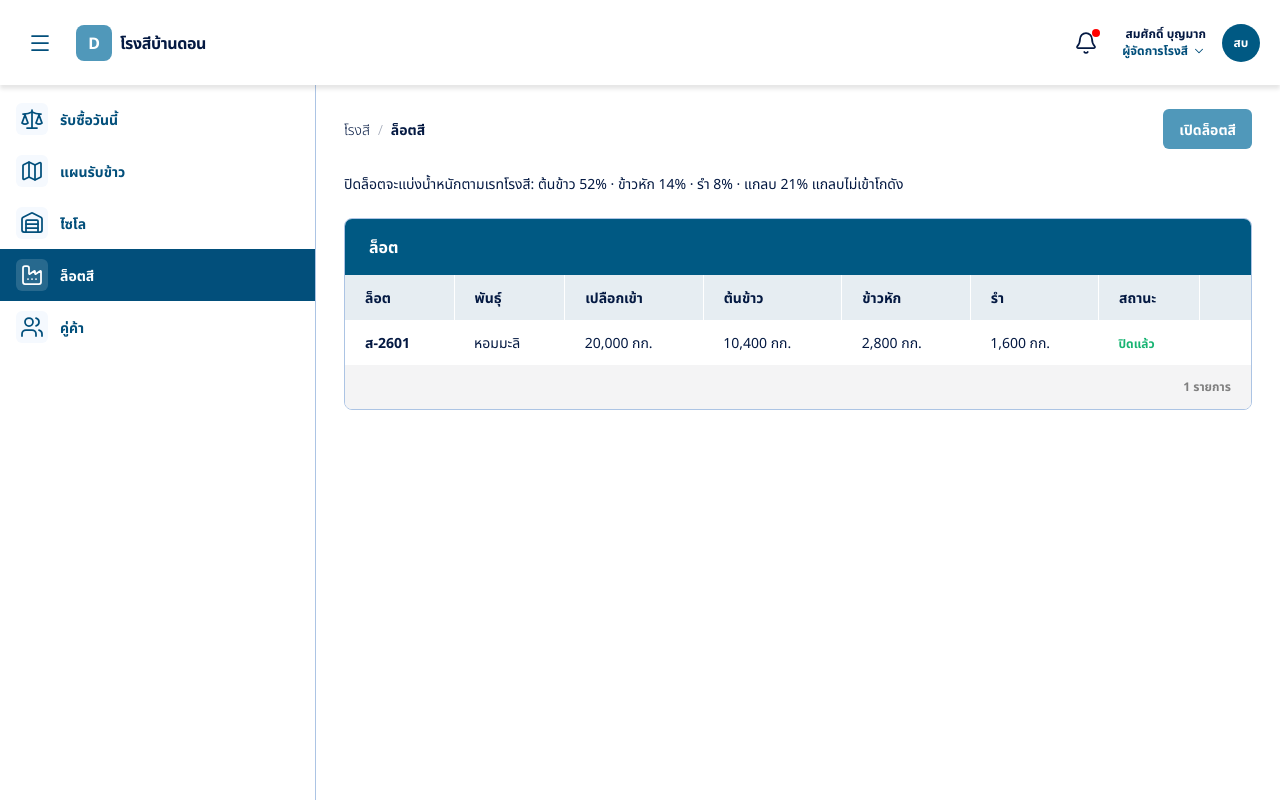
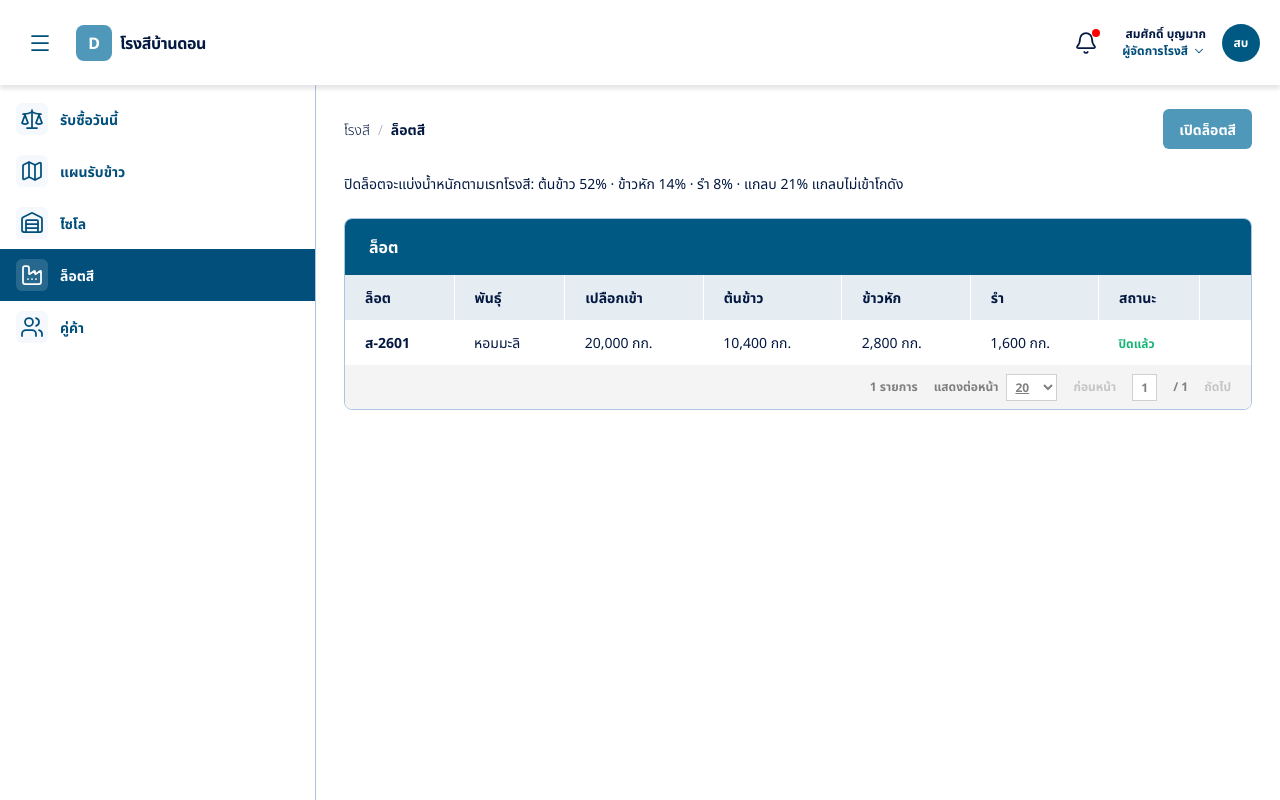
Before and after one commit to aphsx/refactor-dona, a Next.js app: page /mill in a window 1280 px wide. Built offline with nearby package versions, Linux system fonts and the light colour scheme.

Commit message:
Refactor pagination in various screens to use new Pagination component. Removed CountBar and integrated usePagination hook for better data handling and user experience across Farmers, Intake, Mill, Stock, and Supply screens.

```diff
--- a/components/farmers-screen.tsx
+++ b/components/farmers-screen.tsx
@@ -4,7 +4,7 @@ import Link from "next/link";
 import { useMemo, useState } from "react";
 import { Search } from "lucide-react";
 import { useMill } from "@/components/store";
-import { CountBar, PageHeader } from "@/components/ui";
+import { PageHeader, Pagination, usePagination } from "@/components/ui";
 import { farmerName, formatBaht, formatKg } from "@/lib/mill";
 
 export function FarmersScreen() {
@@ -17,6 +17,7 @@ export function FarmersScreen() {
       return haystack.includes(needle);
     });
   }, [farmers, query]);
+  const page = usePagination(rows, query);
 
   return (
     <div className="h-full overflow-y-auto px-7 py-6">
@@ -44,7 +45,7 @@ export function FarmersScreen() {
             </tr>
           </thead>
           <tbody>
-            {rows.map((farmer, index) => {
+            {page.rows.map((farmer, index) => {
               const fieldCount = plots.filter((plot) => plot.farmerId === farmer.id).length;
               return (
                 <tr key={farmer.id} className={index % 2 === 1 ? "bg-table" : "bg-white"}>
@@ -64,7 +65,14 @@ export function FarmersScreen() {
             })}
           </tbody>
         </table>
-        <CountBar count={rows.length} />
+        <Pagination
+          page={page.page}
+          pageCount={page.pageCount}
+          pageSize={page.pageSize}
+          total={page.total}
+          onPageChange={page.setPage}
+          onPageSizeChange={page.setPageSize}
+        />
       </div>
     </div>
   );
--- a/components/intake-screen.tsx
+++ b/components/intake-screen.tsx
@@ -3,7 +3,7 @@
 import { useMemo, useState } from "react";
 import { Plus } from "lucide-react";
 import { useMill } from "@/components/store";
-import { CountBar, Dialog, FarmerSelect, Kpi, PageHeader, PrimaryButton, SecondaryButton, StatusTab, inputClass } from "@/components/ui";
+import { Dialog, FarmerSelect, Kpi, PageHeader, Pagination, PrimaryButton, SecondaryButton, StatusTab, inputClass, usePagination } from "@/components/ui";
 import { farmerName, formatBaht, formatKg, formatTon, settle } from "@/lib/mill";
 
 type TicketFilter = "ทั้งหมด" | "รอชั่ง" | "เข้าไซโล";
@@ -25,6 +25,7 @@ export function IntakeScreen() {
     .filter((ticket) => filter === "ทั้งหมด" || ticket.status === filter)
     .slice()
     .sort((a, b) => a.queue - b.queue);
+  const page = usePagination(rows, filter);
 
   return (
     <div className="h-full overflow-y-auto px-7 py-6">
@@ -61,7 +62,7 @@ export function IntakeScreen() {
             </tr>
           </thead>
           <tbody>
-            {rows.map((ticket, index) => {
+            {page.rows.map((ticket, index) => {
               const farmer = farmers.find((item) => item.id === ticket.farmerId);
               return (
                 <tr key={ticket.id} className={index % 2 === 1 ? "bg-table" : "bg-white"}>
@@ -86,7 +87,14 @@ export function IntakeScreen() {
             })}
           </tbody>
         </table>
-        <CountBar count={rows.length} />
+        <Pagination
+          page={page.page}
+          pageCount={page.pageCount}
+          pageSize={page.pageSize}
+          total={page.total}
+          onPageChange={page.setPage}
+          onPageSizeChange={page.setPageSize}
+        />
       </div>
       {creating && <CreateTicket onClose={() => setCreating(false)} onCreate={createTicket} />}
       {weighId && <WeighTicket id={weighId} onClose={() => setWeighId(null)} onWeigh={weighTicket} />}
--- a/components/mill-screen.tsx
+++ b/components/mill-screen.tsx
@@ -2,7 +2,7 @@
 
 import { useState } from "react";
 import { useMill } from "@/components/store";
-import { CountBar, Dialog, PageHeader, PrimaryButton, SecondaryButton, inputClass } from "@/components/ui";
+import { Dialog, PageHeader, Pagination, PrimaryButton, SecondaryButton, inputClass, usePagination } from "@/components/ui";
 import { MILL_YIELD, formatKg, splitLot } from "@/lib/mill";
 
 export function MillScreen() {
@@ -12,6 +12,7 @@ export function MillScreen() {
   const [closeError, setCloseError] = useState("");
   const drySilos = silos.filter((silo) => silo.stage === "แห้ง");
   const closing = lots.find((lot) => lot.id === closingId) ?? null;
+  const page = usePagination(lots);
 
   return (
     <div className="h-full overflow-y-auto px-7 py-6">
@@ -35,7 +36,7 @@ export function MillScreen() {
             </tr>
           </thead>
           <tbody>
-            {lots.map((lot, index) => (
+            {page.rows.map((lot, index) => (
               <tr key={lot.id} className={index % 2 === 1 ? "bg-table" : "bg-white"}>
                 <td className="px-5 py-3 font-bold">{lot.code}</td>
                 <td className="px-5 py-3">{lot.variety}</td>
@@ -57,7 +58,14 @@ export function MillScreen() {
             ))}
           </tbody>
         </table>
-        <CountBar count={lots.length} />
+        <Pagination
+          page={page.page}
+          pageCount={page.pageCount}
+          pageSize={page.pageSize}
+          total={page.total}
+          onPageChange={page.setPage}
+          onPageSizeChange={page.setPageSize}
+        />
       </div>
       {opening && <OpenLot drySilos={drySilos} onClose={() => setOpening(false)} onOpen={openLot} />}
       {closing && (
--- a/components/stock-screen.tsx
+++ b/components/stock-screen.tsx
@@ -3,7 +3,7 @@
 import { useState } from "react";
 import { CloudSun } from "lucide-react";
 import { useMill } from "@/components/store";
-import { CountBar, Dialog, Kpi, PageHeader, PrimaryButton, SecondaryButton, inputClass } from "@/components/ui";
+import { Dialog, Kpi, PageHeader, Pagination, PrimaryButton, SecondaryButton, inputClass, usePagination } from "@/components/ui";
 import { formatKg, formatTon, type Silo } from "@/lib/mill";
 
 export function StockScreen() {
@@ -12,6 +12,7 @@ export function StockScreen() {
   const wetKg = silos.filter((silo) => silo.stage === "ชื้น").reduce((sum, silo) => sum + silo.kg, 0);
   const dryKg = silos.filter((silo) => silo.stage === "แห้ง").reduce((sum, silo) => sum + silo.kg, 0);
   const headKg = silos.filter((silo) => silo.stage === "ต้นข้าว").reduce((sum, silo) => sum + silo.kg, 0);
+  const page = usePagination(silos);
 
   return (
     <div className="h-full overflow-y-auto px-7 py-6">
@@ -38,7 +39,7 @@ export function StockScreen() {
             </tr>
           </thead>
           <tbody>
-            {silos.map((silo, index) => {
+            {page.rows.map((silo, index) => {
               const ratio = Math.min(100, Math.round((silo.kg / silo.capacityKg) * 100));
               return (
                 <tr key={silo.id} className={index % 2 === 1 ? "bg-table" : "bg-white"}>
@@ -64,7 +65,14 @@ export function StockScreen() {
             })}
           </tbody>
         </table>
-        <CountBar count={silos.length} />
+        <Pagination
+          page={page.page}
+          pageCount={page.pageCount}
+          pageSize={page.pageSize}
+          total={page.total}
+          onPageChange={page.setPage}
+          onPageSizeChange={page.setPageSize}
+        />
       </div>
       {drying && <DryDialog silo={drying} onClose={() => setDrying(null)} onDry={dryPaddy} />}
     </div>
--- a/components/supply-screen.tsx
+++ b/components/supply-screen.tsx
@@ -6,7 +6,7 @@ import { useSearchParams } from "next/navigation";
 
 const FieldMap = dynamic(() => import("@/components/field-map").then((mod) => mod.FieldMap), { ssr: false });
 import { useMill } from "@/components/store";
-import { StatusTab } from "@/components/ui";
+import { Pagination, StatusTab, usePagination } from "@/components/ui";
 import Link from "next/link";
 import { daysUntil, farmerName, formatKg, formatThaiDate, plotColor } from "@/lib/mill";
 
@@ -33,6 +33,7 @@ export function SupplyScreen() {
       .sort((a, b) => a.harvestOn.localeCompare(b.harvestOn));
   }, [plots, filter, focusFarmer]);
 
+  const page = usePagination(visible, `${filter}:${focusFarmer ?? ""}`);
   const mapPlots = useMemo(
     () =>
       visible.map((plot) => ({
@@ -76,8 +77,8 @@ export function SupplyScreen() {
             </div>
           )}
           <ul className="min-h-0 flex-1 overflow-y-auto border-t border-frame">
-            {visible.length === 0 && <li className="px-5 py-6 text-[14px] text-ink/60">ไม่มีแปลงในช่วงนี้</li>}
-            {visible.map((plot, index) => {
+            {page.rows.length === 0 && <li className="px-5 py-6 text-[14px] text-ink/60">ไม่มีแปลงในช่วงนี้</li>}
+            {page.rows.map((plot, index) => {
               const farmer = farmers.find((item) => item.id === plot.farmerId);
               const active = plot.id === selectedId;
               return (
@@ -101,6 +102,14 @@ export function SupplyScreen() {
               );
             })}
           </ul>
+          <Pagination
+            page={page.page}
+            pageCount={page.pageCount}
+            pageSize={page.pageSize}
+            total={page.total}
+            onPageChange={page.setPage}
+            onPageSizeChange={page.setPageSize}
+          />
         </section>
         <section className="relative min-h-0">
           <FieldMap plots={mapPlots} selectedId={selectedId} onSelect={setSelectedId} />
--- a/components/ui.tsx
+++ b/components/ui.tsx
@@ -1,5 +1,6 @@
 "use client";
 
+import { useEffect, useState } from "react";
 import { X } from "lucide-react";
 import { useMill } from "@/components/store";
 import { farmerName } from "@/lib/mill";
@@ -116,10 +117,112 @@ export function StatusTab({
   );
 }
 
-export function CountBar({ count }: { count: number }) {
+const PAGE_SIZES = [10, 20, 50, 100];
+
+export function usePagination<T>(items: T[], resetKey = "") {
+  const [page, setPage] = useState(1);
+  const [pageSize, setPageSize] = useState(20);
+  const pageCount = Math.max(1, Math.ceil(items.length / pageSize));
+  const current = Math.min(page, pageCount);
+
+  useEffect(() => {
+    setPage(1);
+  }, [resetKey]);
+
+  useEffect(() => {
+    if (page > pageCount) setPage(pageCount);
+  }, [page, pageCount]);
+
+  const start = (current - 1) * pageSize;
+  return {
+    page: current,
+    pageSize,
+    pageCount,
+    total: items.length,
+    rows: items.slice(start, start + pageSize),
+    setPage,
+    setPageSize(size: number) {
+      setPageSize(size);
+      setPage(1);
+    },
+  };
+}
+
+export function Pagination({
+  page,
+  pageCount,
+  pageSize,
+  total,
+  onPageChange,
+  onPageSizeChange,
+}: {
+  page: number;
+  pageCount: number;
+  pageSize: number;
+  total: number;
+  onPageChange: (page: number) => void;
+  onPageSizeChange: (size: number) => void;
+}) {
+  const [draft, setDraft] = useState(String(page));
+
+  useEffect(() => {
+    setDraft(String(page));
+  }, [page]);
+
+  function commitPage(value: string) {
+    const next = Number(value);
+    if (!Number.isInteger(next) || next < 1) {
+      setDraft(String(page));
+      return;
+    }
+    onPageChange(Math.min(next, pageCount));
+  }
+
   return (
-    <div className="flex h-11 items-center justify-end bg-[#F4F4F5] px-5 text-[12px] font-bold text-[#808080]">
-      {count} รายการ
+    <div className="flex min-h-11 flex-wrap items-center justify-end gap-x-4 gap-y-1 bg-[#F4F4F5] px-5 py-2 text-[12px] font-bold text-[#808080]">
+      <span>{total} รายการ</span>
+      <label className="flex items-center gap-2">
+        แสดงต่อหน้า
+        <select
+          aria-label="จำนวนต่อหน้า"
+          value={pageSize}
+          onChange={(event) => onPageSizeChange(Number(event.target.value))}
+          className="h-[27px] border border-[#D0D0D0] bg-white px-1 font-bold text-[#808080] underline"
+        >
+          {PAGE_SIZES.map((size) => (
+            <option key={size} value={size}>
+              {size}
+            </option>
+          ))}
+        </select>
+      </label>
+      <button
+        type="button"
+        disabled={page <= 1}
+        onClick={() => onPageChange(page - 1)}
+        className="underline disabled:no-underline disabled:opacity-40"
+      >
+        ก่อนหน้า
+      </button>
+      <input
+        aria-label="หน้า"
+        value={draft}
+        onChange={(event) => setDraft(event.target.value)}
+        onBlur={() => commitPage(draft)}
+        onKeyDown={(event) => {
+          if (event.key === "Enter") commitPage(draft);
+        }}
+        className="h-[27px] w-[25px] border border-[#D0D0D0] bg-white text-center font-bold text-[#808080]"
+      />
+      <span>/ {pageCount}</span>
+      <button
+        type="button"
+        disabled={page >= pageCount}
+        onClick={() => onPageChange(page + 1)}
+        className="underline disabled:no-underline disabled:opacity-40"
+      >
+        ถัดไป
+      </button>
     </div>
   );
 }
```
Also changed, not shown: 1 other file (tests, documents, lock files or other folders).
